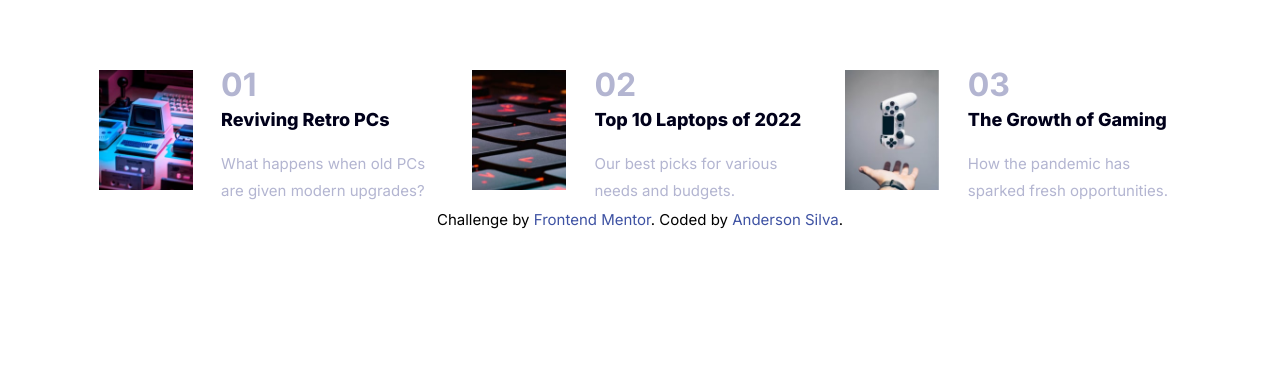
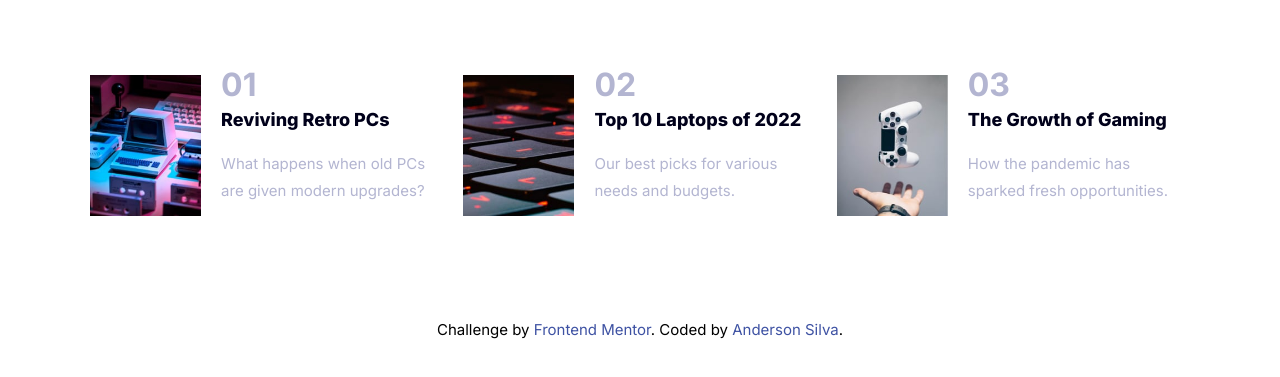
Before and after one commit to devspidersilva/news-homepage-main, a plain HTML site: page index.html in a window 1280 px wide. Shown: the part 707-1084 px from the top of the page. Before the commit the page ends 1006 px from the top, so only its background shows below. Drawn offline with Linux system fonts and the light colour scheme.

Commit message:
ajustes do content bottom

```diff
--- a/assets/css/style.css
+++ b/assets/css/style.css
@@ -416,13 +416,19 @@ ul li{
     }
 
     /*----- CONTENT BOTTOM -----*/
+
+    .content-bottom{
+        min-height: 15rem;
+    }
     .content-bottom_list{
+        min-height: 15rem;
         flex-direction: row;
     }
 
-    .cont-bottom_list-item-text h4{
+    .content-bottom_list-item-content{
+        min-height: 15rem;
+    }
 
-    }
 }
 
 @media (min-width: 1280px){
--- a/index.html
+++ b/index.html
@@ -133,11 +133,11 @@
                     </li>
                 </ul>
             </div>
+            <footer class="attribution">
+                Challenge by <a href="https://www.frontendmentor.io?ref=challenge" target="_blank">Frontend Mentor</a>.
+                Coded by <a href="https://www.frontendmentor.io/profile/devspidersilva">Anderson Silva</a>.
+            </footer>
         </div>
-        <footer class="attribution">
-            Challenge by <a href="https://www.frontendmentor.io?ref=challenge" target="_blank">Frontend Mentor</a>.
-            Coded by <a href="https://www.frontendmentor.io/profile/devspidersilva">Anderson Silva</a>.
-        </footer>
     </div>
 </body>
 
```
